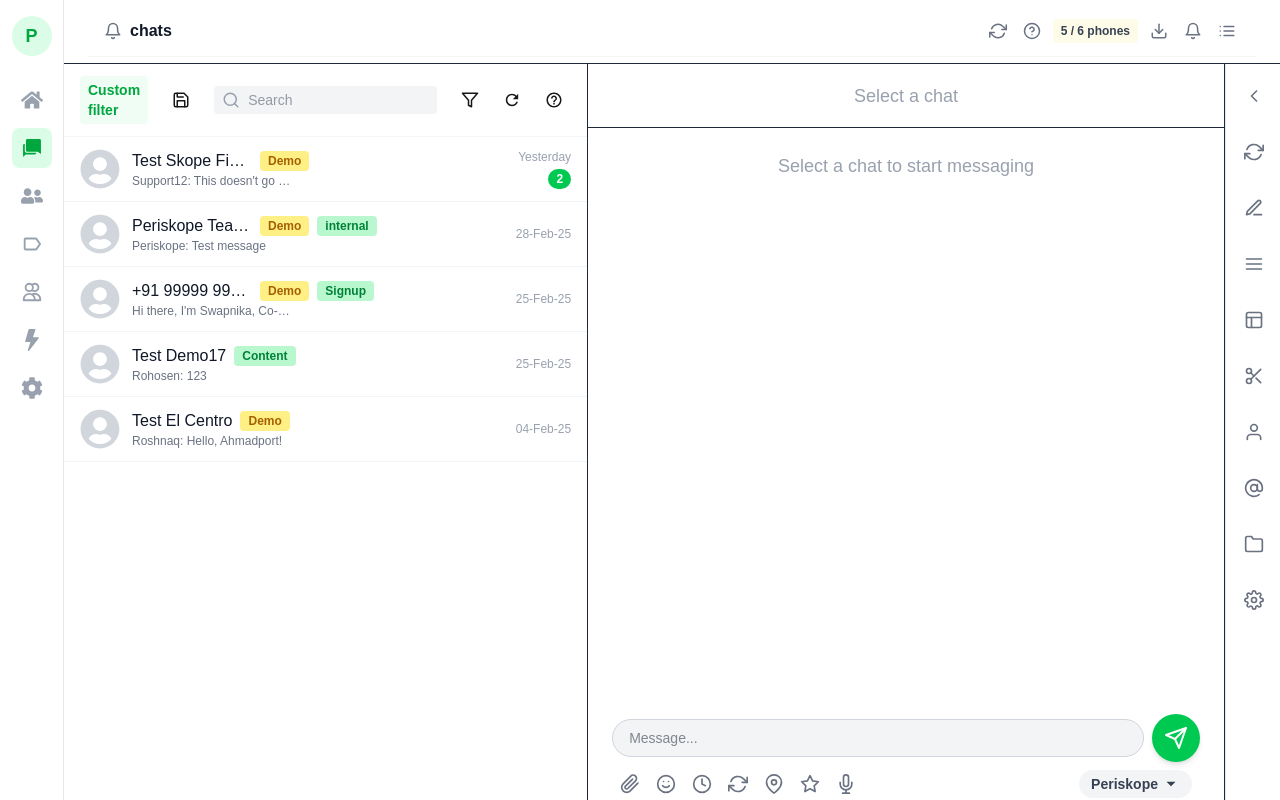
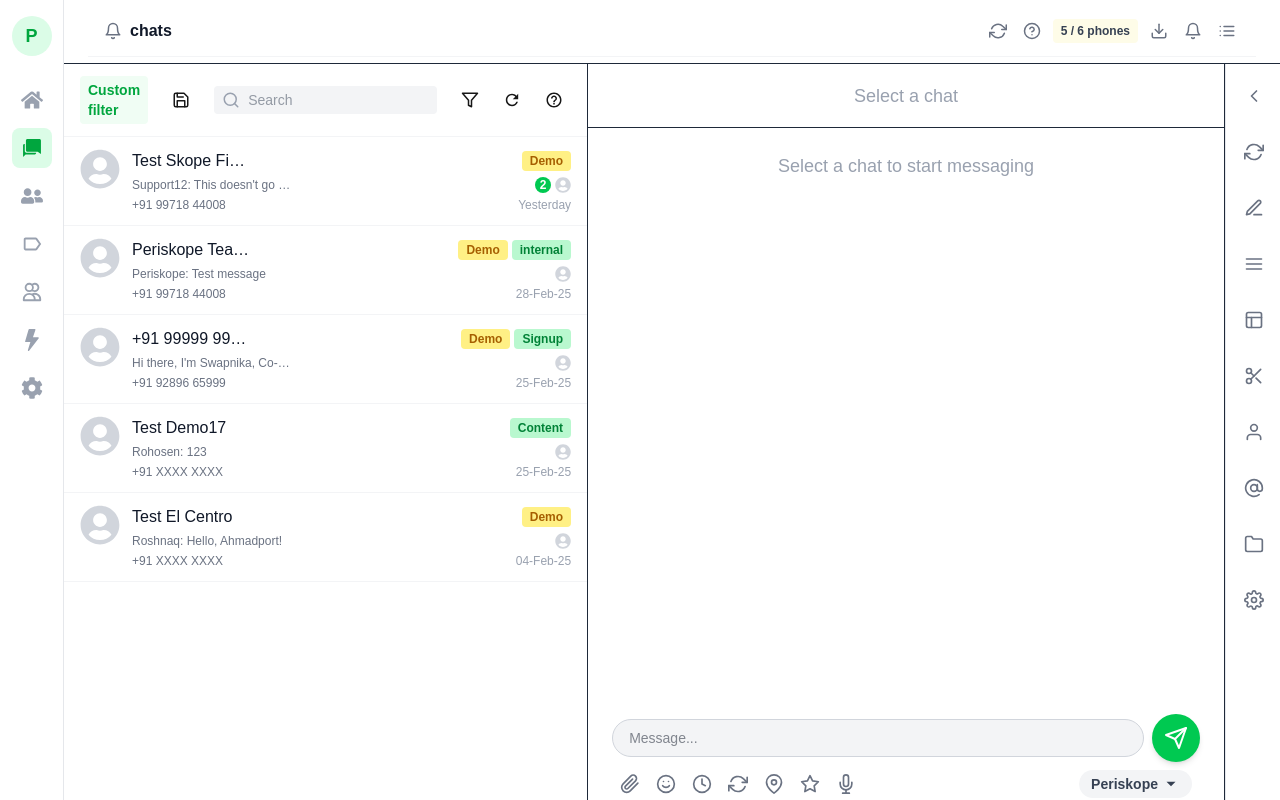
Before and after one commit to nizcse/periskope-chat, a Next.js app: page /chat in a window 1280 px wide. Built offline with nearby package versions, Linux system fonts and the light colour scheme.

Commit message:
Feat!: First UI prototype with placeholders.

```diff
--- a/components/ChatSidebar/ChatListItem.tsx
+++ b/components/ChatSidebar/ChatListItem.tsx
@@ -15,6 +15,8 @@ interface ChatListItemProps {
   lastMessage?: string;
   timestamp?: string;
   unreadCount?: number;
+  phoneNumber?: string;
+  lastMessageSenderAvatarUrl?: string;
 }
 
 export default function ChatListItem({
@@ -26,6 +28,8 @@ export default function ChatListItem({
   lastMessage,
   timestamp,
   unreadCount,
+  phoneNumber,
+  lastMessageSenderAvatarUrl,
 }: ChatListItemProps) {
   const { selectChat } = useChatStore();
 
@@ -36,7 +40,7 @@ export default function ChatListItem({
 
   return (
     <div
-      className={`flex items-center gap-3 px-4 py-3 cursor-pointer transition bg-white dark:bg-gray-950 border-b border-gray-100 dark:border-gray-900 hover:bg-gray-50 dark:hover:bg-gray-900 ${active ? 'bg-green-50 dark:bg-green-950' : ''}`}
+      className={`flex items-start gap-3 px-4 py-3 cursor-pointer transition bg-white dark:bg-gray-950 border-b border-gray-100 dark:border-gray-900 hover:bg-gray-50 dark:hover:bg-gray-900 ${active ? 'bg-green-50 dark:bg-green-950' : ''}`}
       onClick={handleClick}
     >
       {/* Avatar */}
@@ -45,10 +49,12 @@ export default function ChatListItem({
       ) : (
         <FaUserCircle className="w-10 h-10 text-gray-300 dark:text-gray-700" />
       )}
-      {/* Chat Info */}
-      <div className="flex-1 min-w-0">
-        <div className="flex items-center gap-2">
+      {/* Content to the right of the avatar */}
+      <div className="flex flex-col flex-1 min-w-0 gap-y-1">
+        {/* Top Row: Name and Tags */}
+        <div className="flex items-center justify-between gap-2">
           <span className="font-medium text-gray-900 dark:text-white truncate max-w-[120px]">{name}</span>
+          <div className="flex items-center gap-1">
             {labels.map(label => (
               <span
                 key={label.name}
@@ -58,18 +64,33 @@ export default function ChatListItem({
               </span>
             ))}
           </div>
+        </div>
+        {/* Middle Row: Last Message and Unread Count */}
+        <div className="flex items-center justify-between gap-2">
           <div className="text-xs text-gray-500 dark:text-gray-400 truncate max-w-[160px]">
             {lastMessage}
           </div>
-      </div>
-      {/* Timestamp & Unread */}
-      <div className="flex flex-col items-end gap-1 min-w-[48px]">
-        <span className="text-xs text-gray-400 dark:text-gray-500">{timestamp}</span>
+          <div className="flex items-center gap-1">
             {unreadCount ? (
-          <span className="bg-green-500 text-white text-xs rounded-full px-2 py-0.5 font-semibold">
+              <span className="bg-green-500 text-white text-xs rounded-full px-2 py-0.5 font-semibold w-4 h-4 flex items-center justify-center">
                 {unreadCount}
               </span>
             ) : null}
+            {/* Last Message Sender Avatar */}
+            {lastMessageSenderAvatarUrl ? (
+              <img src={lastMessageSenderAvatarUrl} alt="Sender Avatar" className="w-4 h-4 rounded-full object-cover" />
+            ) : (
+               <FaUserCircle className="w-4 h-4 text-gray-300 dark:text-gray-700" />
+            )}
+          </div>
+        </div>
+        {/* Bottom Row: Phone Number and Timestamp */}
+        <div className="flex items-center justify-between gap-2">
+           <div className="text-xs text-gray-500 dark:text-gray-400 truncate max-w-[160px]">
+             {phoneNumber}
+           </div>
+          <span className="text-xs text-gray-400 dark:text-gray-500">{timestamp}</span>
+        </div>
       </div>
     </div>
   );
--- a/stores/chatStore.ts
+++ b/stores/chatStore.ts
@@ -11,6 +11,8 @@ type Chat = {
   participants?: { name: string; avatarUrl?: string; color?: string }[];
   phoneCount?: number;
   phoneTotal?: number;
+  phoneNumber?: string;
+  lastMessageSenderAvatarUrl?: string;
 }
 
 // Define the mock chats here
@@ -30,6 +32,8 @@ const mockChats: Chat[] = [
     ],
     phoneCount: 3,
     phoneTotal: 5,
+    phoneNumber: '+91 99718 44008',
+    lastMessageSenderAvatarUrl: '',
   },
   {
     id: '2',
@@ -47,6 +51,8 @@ const mockChats: Chat[] = [
     ],
     phoneCount: 5,
     phoneTotal: 6,
+    phoneNumber: '+91 99718 44008',
+    lastMessageSenderAvatarUrl: '',
   },
   {
     id: '3',
@@ -62,6 +68,8 @@ const mockChats: Chat[] = [
     ],
     phoneCount: 1,
     phoneTotal: 1,
+    phoneNumber: '+91 92896 65999',
+    lastMessageSenderAvatarUrl: '',
   },
     {
     id: '4',
@@ -76,6 +84,8 @@ const mockChats: Chat[] = [
     ],
     phoneCount: 2,
     phoneTotal: 2,
+    phoneNumber: '+91 XXXX XXXX',
+    lastMessageSenderAvatarUrl: '',
   },
   {
     id: '5',
@@ -93,6 +103,8 @@ const mockChats: Chat[] = [
     ],
     phoneCount: 5,
     phoneTotal: 6,
+    phoneNumber: '+91 XXXX XXXX',
+    lastMessageSenderAvatarUrl: '',
   },
   // ...add more mock chats as needed
 ]
```
Lines whose indentation alone changed are shown as unchanged.
